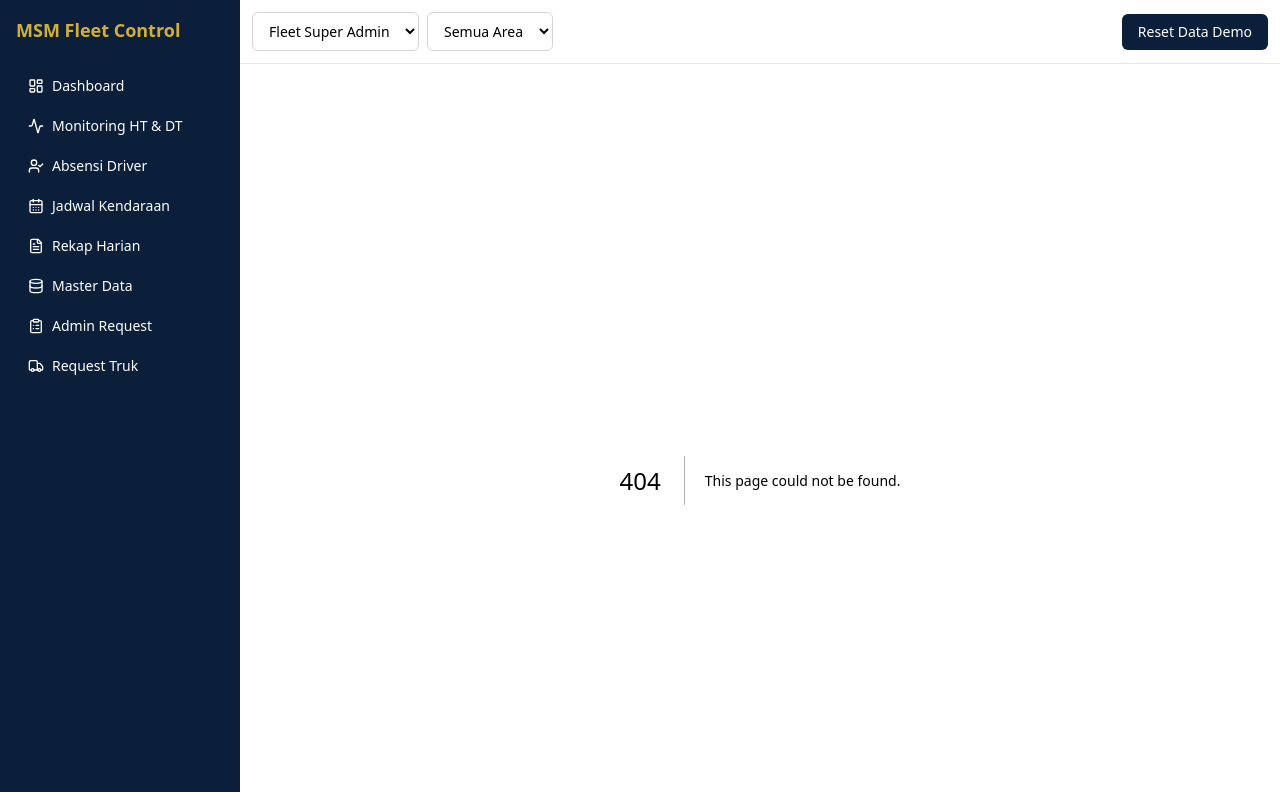
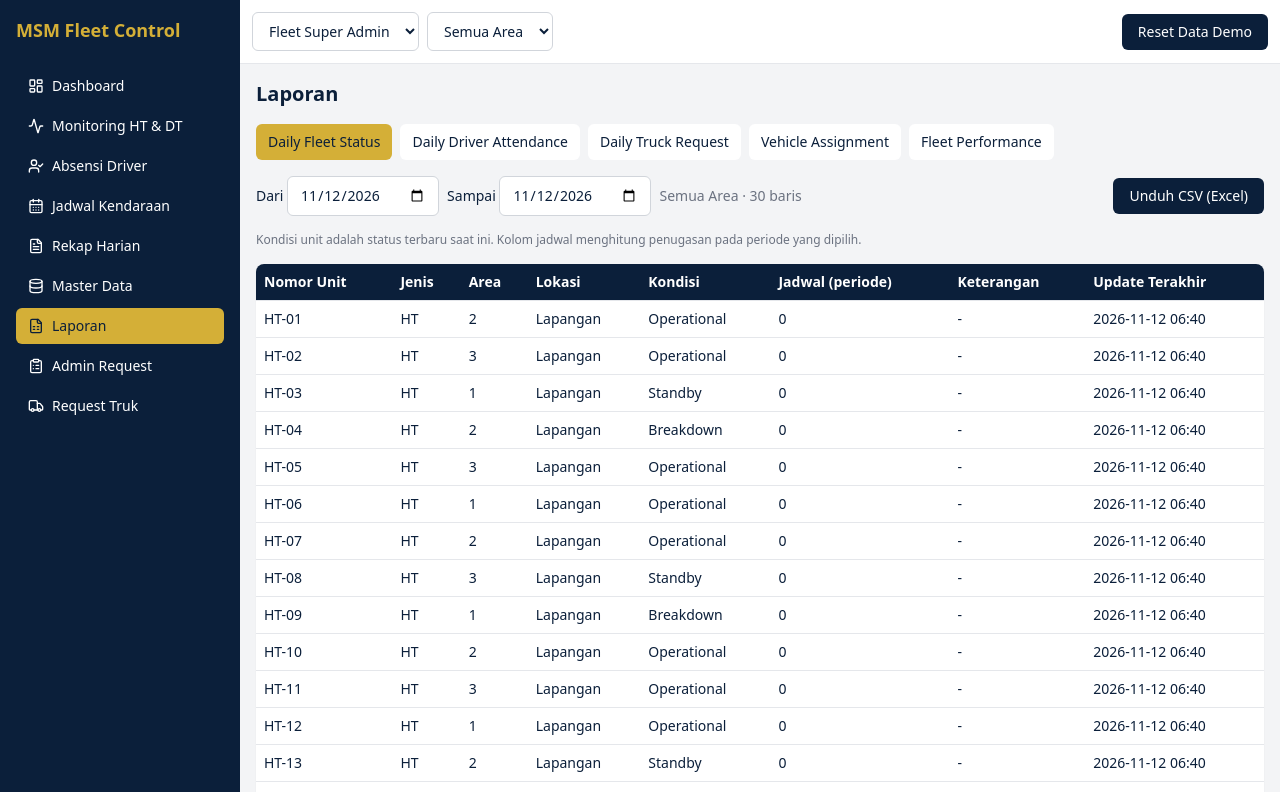
Before and after one commit to Givar07/msm-fleet-control, a Next.js app in the folder msm-fleet-control/: page /laporan in a window 1280 px wide. Before the commit this address had no page. Shown: the top 792 px of the page. Built offline with nearby package versions, Linux system fonts and the light colour scheme.

Commit message:
Add files via upload

```diff
--- /dev/null
+++ b/msm-fleet-control/src/app/laporan/page.tsx
@@ -0,0 +1,52 @@
+"use client";
+import { useState } from "react";
+import { useStore } from "@/lib/store";
+type Tab = "fleet" | "absen" | "request" | "tugas" | "kinerja";
+const TABS: [Tab, string][] = [["fleet", "Daily Fleet Status"], ["absen", "Daily Driver Attendance"], ["request", "Daily Truck Request"], ["tugas", "Vehicle Assignment"], ["kinerja", "Fleet Performance"]];
+const today = () => new Date().toISOString().slice(0, 10);
+const pct = (a: number, b: number) => (b ? Math.round((a / b) * 100) + "%" : "0%");
+export default function Laporan() {
+  const { db, area, role, ready } = useStore();
+  const [tab, setTab] = useState<Tab>("fleet"); const [from, setFrom] = useState(today()); const [to, setTo] = useState(today());
+  if (!ready) return null;
+  if (role === "user") return <p>Halaman ini tidak tersedia untuk User / Pemohon.</p>;
+  const inR = (d: string) => d >= from && d <= to; const inA = (a: number) => !area || a === area;
+  const drv = (nik: string) => db.drivers.find(d => d.nik === nik);
+  const sch = db.schedules.filter(s => inR(s.date) && inA(s.area) && s.status !== "Dibatalkan").sort((a, b) => (a.date + a.start).localeCompare(b.date + b.start));
+  const att = db.attendance.filter(a => inR(a.date) && inA(drv(a.nik)?.area ?? 0)).sort((a, b) => a.date.localeCompare(b.date));
+  const reqs = db.requests.filter(r => inR(r.date) && inA(r.area));
+  let h: string[] = []; let rows: string[][] = [];
+  if (tab === "fleet") { h = ["Nomor Unit", "Jenis", "Area", "Lokasi", "Kondisi", "Jadwal (periode)", "Keterangan", "Update Terakhir"];
+    rows = db.units.filter(u => inA(u.area)).map(u => [u.id, u.type, String(u.area), u.location, u.status, String(sch.filter(s => s.unitId === u.id).length), u.note || "-", u.updatedAt.slice(0, 16).replace("T", " ")]); }
+  if (tab === "absen") { h = ["Tanggal", "NIK", "Nama Driver", "Area", "Shift", "Jam Masuk", "Jam Pulang", "Status", "Keterangan"];
+    rows = att.map(a => [a.date, a.nik, drv(a.nik)?.name ?? "-", String(drv(a.nik)?.area ?? "-"), a.shift, a.in ?? "-", a.out ?? "-", a.status, a.note || "-"]); }
+  if (tab === "request") { h = ["Request ID", "Tgl Request", "Pemohon", "Department", "Area", "Jenis", "Diminta", "Disetujui", "Ditugaskan", "Sisa", "Tgl Pakai", "Jam", "Tujuan", "Kegiatan", "Status"];
+    rows = reqs.map(r => [r.id, r.createdAt.slice(0, 10), r.requester, r.department ?? "-", String(r.area), r.type, String(r.qty), String(r.approved), String(r.assigned), String(r.qty - r.assigned), r.date, `${r.start}-${r.end}`, r.destination, r.activity, r.status]); }
+  if (tab === "tugas") { h = ["Tanggal", "Unit", "Jenis", "Driver", "No. HP Driver", "Area", "Tujuan", "Kegiatan", "Mulai", "Selesai", "Status", "Request"];
+    rows = sch.map(s => [s.date, s.unitId, db.units.find(u => u.id === s.unitId)?.type ?? "-", drv(s.driverNik)?.name ?? s.driverNik, drv(s.driverNik)?.phone ?? "-", String(s.area), s.destination, s.activity, s.start, s.end, s.status, s.requestId ?? "-"]); }
+  if (tab === "kinerja") { h = ["Area", "Total Unit", "Operational", "Standby", "Breakdown", "% Operational", "% Kehadiran Driver", "Jumlah Request", "Unit Diminta", "Unit Ditugaskan", "% Terpenuhi", "Jadwal"];
+    rows = [1, 2, 3].filter(inA).map(a => { const u = db.units.filter(x => x.area === a); const n = (s: string) => u.filter(x => x.status === s).length;
+      const at = att.filter(x => drv(x.nik)?.area === a); const rq = reqs.filter(r => r.area === a);
+      const qty = rq.reduce((t, r) => t + r.qty, 0); const asg = rq.reduce((t, r) => t + r.assigned, 0);
+      return [`Area ${a}`, String(u.length), String(n("Operational")), String(n("Standby")), String(n("Breakdown")), pct(n("Operational"), u.length), pct(at.filter(x => x.status === "Hadir").length, at.length), String(rq.length), String(qty), String(asg), pct(asg, qty), String(sch.filter(s => s.area === a).length)]; }); }
+  const download = () => {
+    const csv = "\uFEFFsep=;\r\n" + [h, ...rows].map(r => r.map(c => `"${c.replace(/"/g, '""')}"`).join(";")).join("\r\n");
+    const a = document.createElement("a"); a.href = URL.createObjectURL(new Blob([csv], { type: "text/csv;charset=utf-8" }));
+    a.download = `${tab}_${from}_${to}.csv`; a.click(); };
+  return (
+    <div className="space-y-4">
+      <h1 className="text-xl font-bold">Laporan</h1>
+      <div className="flex flex-wrap gap-2">{TABS.map(([k, l]) => <button key={k} className={`rounded-md px-3 py-2 text-sm ${tab === k ? "bg-gold text-navy" : "bg-white"}`} onClick={() => setTab(k)}>{l}</button>)}</div>
+      <div className="flex flex-wrap items-center gap-2">
+        <label className="text-sm">Dari <input className="inp w-auto" type="date" value={from} onChange={e => setFrom(e.target.value)} /></label>
+        <label className="text-sm">Sampai <input className="inp w-auto" type="date" value={to} onChange={e => setTo(e.target.value)} /></label>
+        <span className="text-sm text-gray-500">{area ? `Area ${area}` : "Semua Area"} · {rows.length} baris</span>
+        <button className="btn ml-auto" onClick={download} disabled={!rows.length}>Unduh CSV (Excel)</button></div>
+      {tab === "fleet" && <p className="text-xs text-gray-500">Kondisi unit adalah status terbaru saat ini. Kolom jadwal menghitung penugasan pada periode yang dipilih.</p>}
+      <div className="overflow-x-auto rounded-lg bg-white shadow-sm"><table className="w-full text-left text-sm">
+        <thead className="bg-navy text-white"><tr>{h.map(x => <th key={x} className="p-2">{x}</th>)}</tr></thead>
+        <tbody>{rows.map((r, i) => <tr key={i} className="border-t">{r.map((c, j) => <td key={j} className="p-2">{c}</td>)}</tr>)}
+          {!rows.length && <tr><td className="p-3 text-gray-500" colSpan={h.length}>Tidak ada data pada periode ini.</td></tr>}</tbody></table></div>
+    </div>
+  );
+}
--- a/msm-fleet-control/src/components/Shell.tsx
+++ b/msm-fleet-control/src/components/Shell.tsx
@@ -1,7 +1,7 @@
 "use client";
 import Link from "next/link";
 import { usePathname } from "next/navigation";
-import { LayoutDashboard, Truck, ClipboardList, Activity, UserCheck, CalendarDays, FileText, Database, Menu } from "lucide-react";
+import { LayoutDashboard, Truck, ClipboardList, Activity, UserCheck, CalendarDays, FileText, Database, FileSpreadsheet, Menu } from "lucide-react";
 import { useState, ReactNode } from "react";
 import { useStore } from "@/lib/store";
 import { AREAS, Role } from "@/lib/types";
@@ -13,6 +13,7 @@ const NAV = [
   { href: "/jadwal", label: "Jadwal Kendaraan", icon: CalendarDays, roles: ["super_admin", "admin_area", "management"] },
   { href: "/rekap", label: "Rekap Harian", icon: FileText, roles: ["super_admin", "admin_area", "management"] },
   { href: "/master", label: "Master Data", icon: Database, roles: ["super_admin"] },
+  { href: "/laporan", label: "Laporan", icon: FileSpreadsheet, roles: ["super_admin", "admin_area", "management"] },
   { href: "/admin", label: "Admin Request", icon: ClipboardList, roles: ["super_admin", "admin_area", "management"] },
   { href: "/request", label: "Request Truk", icon: Truck, roles: ["super_admin", "user"] },
 ];
```
